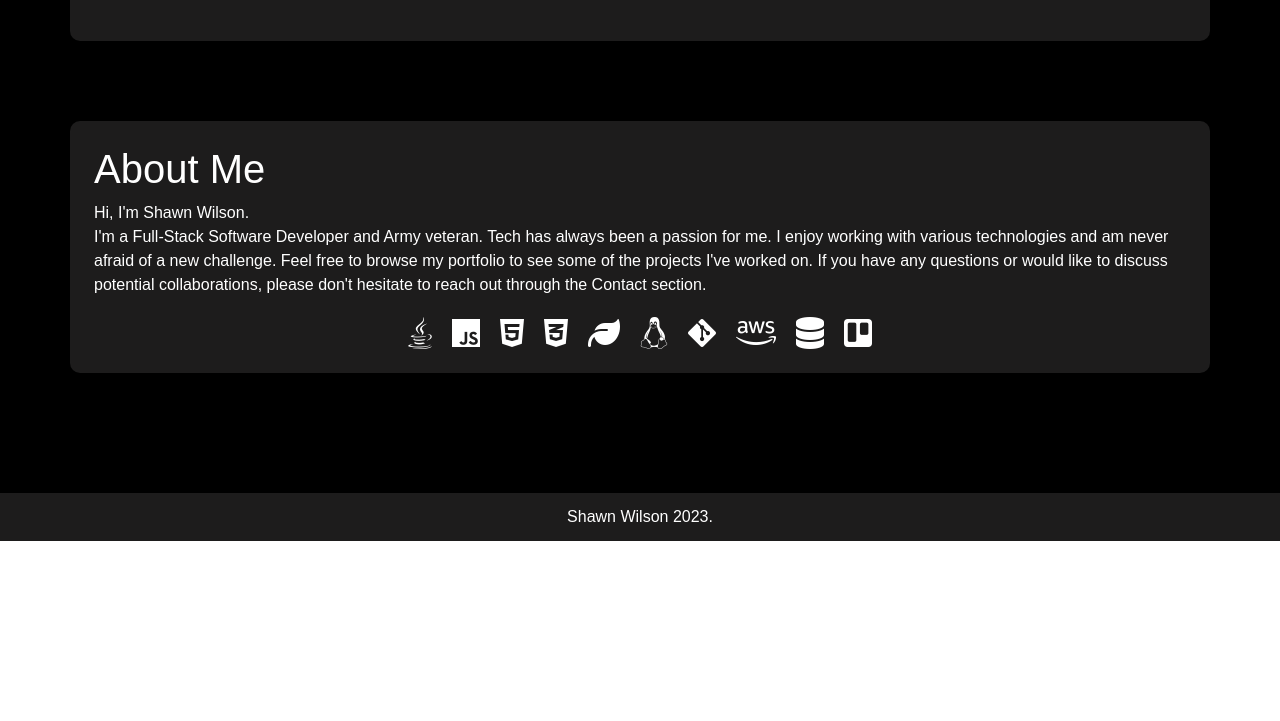
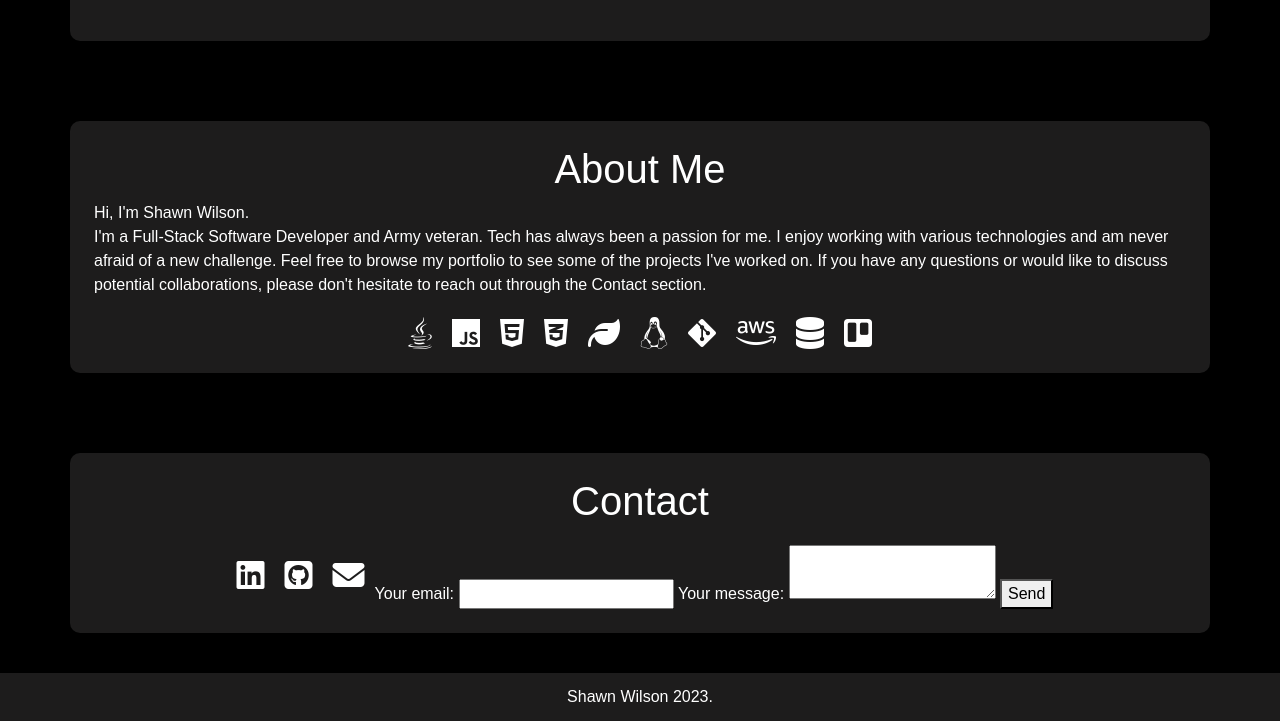
Before and after one commit to sb-son/sb-son.github.io, a plain HTML site: page index.html in a window 1280 px wide. Shown: the part 1331-2052 px from the top of the page. Before the commit the page ends 1872 px from the top, so only its background shows below. Drawn offline with nearby package versions, Linux system fonts and the light colour scheme.

Commit message:
added contact form field using formspree

```diff
--- a/assets/js/main.js
+++ b/assets/js/main.js
@@ -1,14 +1,13 @@
 "use strict";
 $(document).ready(function () {
-//bootstrap tooltips
-let tooltipTriggerList = [].slice.call(document.querySelectorAll('[data-bs-toggle="tooltip"]'))
-let tooltipList = tooltipTriggerList.map(function (tooltipTriggerEl) {
-    return new bootstrap.Tooltip(tooltipTriggerEl)
-})
+    //bootstrap tooltips
+    let tooltipTriggerList = [].slice.call(document.querySelectorAll('[data-bs-toggle="tooltip"]'))
+    let tooltipList = tooltipTriggerList.map(function (tooltipTriggerEl) {
+        return new bootstrap.Tooltip(tooltipTriggerEl)
+    })
 
-
+    //icon animation
     const icons = $('.icon');
-
     icons.mouseover(function () {
         const icon = $(this);
         icon.addClass('fa-shake');
@@ -16,4 +15,11 @@ let tooltipList = tooltipTriggerList.map(function (tooltipTriggerEl) {
             icon.removeClass('fa-shake');
         }, 800)
     })
+
+    //clear contact form after submission
+    window.onbeforeunload = () => {
+        for(const form of document.getElementsByTagName('form')) {
+            form.reset();
+        }
+    }
 })
--- a/index.html
+++ b/index.html
@@ -38,7 +38,7 @@
                     <h1 class="text-center mb-5">Portfolio</h1>
                     <div class="row">
                         <!-- Portfolio item 1 -->
-                        <div class="col-md-4 col-sm-12">
+                        <div class="col-md-4 col-sm-12 d-flex">
                             <article class="item">
                                 <h3>Sandlot Connect</h3>
                                 <a href="#" class="image"><img src="assets/images/sandlot_connect.JPG"
@@ -46,7 +46,7 @@
                             </article>
                         </div>
                         <!-- Portfolio item 2 -->
-                        <div class="col-md-4 col-sm-12">
+                        <div class="col-md-4 col-sm-12 d-flex">
                             <article class="item">
                                 <h3>Movie Project</h3>
                                 <a href="#" class="image"><img src="assets/images/sandlot_connect.JPG"
@@ -54,7 +54,7 @@
                             </article>
                         </div>
                         <!-- Portfolio item 3 -->
-                        <div class="col-md-4 col-sm-12">
+                        <div class="col-md-4 col-sm-12 d-flex">
                             <article class="item">
                                 <h3>Weather Map</h3>
                                 <a href="#" class="image"><img src="assets/images/sandlot_connect.JPG"
@@ -67,7 +67,7 @@
 
             <section id="about">
                 <div class="container container-background p-4">
-                    <h1>About Me</h1>
+                    <h1 class="text-center">About Me</h1>
                     <p>Hi, I'm Shawn Wilson.
                         <br>
                         I'm a Full-Stack Software Developer and Army veteran. Tech has always been a passion for me. I
@@ -102,7 +102,35 @@
             </section>
 
             <section id="contact">
-                <!-- Contact content here -->
+                <div class="container container-background p-4">
+                    <h1 class="text-center">Contact</h1>
+                    <div class="icon-container">
+                        <a class="text-white" href="https://www.linkedin.com/in/shawnbwilson/">
+                            <i class="fa-brands fa-linkedin icon" title="Linkedin" data-bs-toggle="tooltip"
+                               data-bs-placement="bottom"></i>
+                        </a>
+                        <a class="text-white" href="https://github.com/sb-son">
+                            <i class="fa-brands fa-square-github icon" title="Github" data-bs-toggle="tooltip"
+                               data-bs-placement="bottom"></i>
+                        </a>
+                        <a class="text-white" href="">
+                            <i class="fa-solid fa-envelope icon" title="Email" data-bs-toggle="tooltip"
+                               data-bs-placement="bottom"></i>
+                        </a>
+                        <form action="https://formspree.io/f/mpzejovg" method="POST">
+                            <label>
+                                Your email:
+                                <input type="email" name="email">
+                            </label>
+                            <label>
+                                Your message:
+                                <textarea name="message"></textarea>
+                            </label>
+                            <!-- your other form fields go here -->
+                            <button type="submit">Send</button>
+                        </form>
+                    </div>
+                </div>
             </section>
 
             <footer id="footer" class="d-flex justify-content-center">
```
